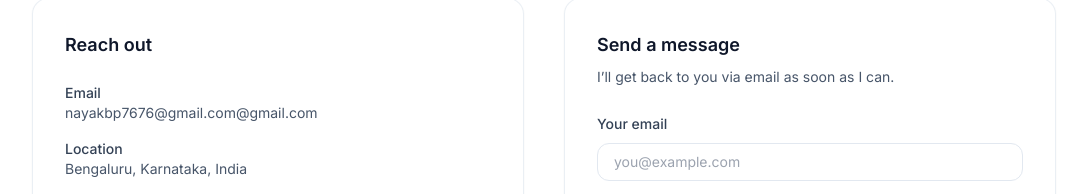
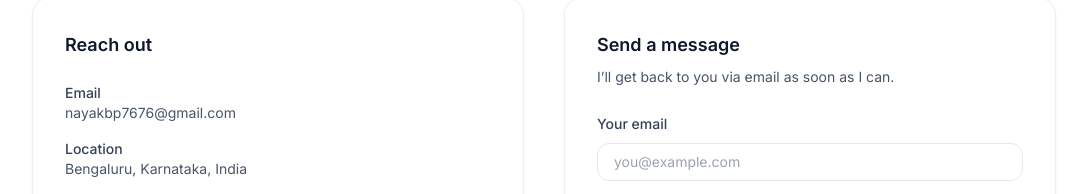
Before and after one commit to pavan-badavath/my-portfolio, a React (Vite) app: page / in a window 1280 px wide. Shown: the part 5211-5405 px from the top of the page, without its empty margins (96-1183 px from the left). Built offline with nearby package versions, Linux system fonts and the light colour scheme.

Commit message:
new today change

```diff
--- a/src/data/resume.ts
+++ b/src/data/resume.ts
@@ -48,7 +48,7 @@ export const resume: Resume = {
     'Frontend Developer with 4+ years of experience building scalable, high-performance web applications using React.js, Next.js, TypeScript, and Redux Toolkit. Proven ability to translate complex UI/UX designs into pixel-perfect, responsive interfaces and integrate RESTful APIs and GraphQL for seamless data-driven experiences. Experienced in leveraging AI-powered developer tools such as GitHub Copilot and Cursor AI, along with OpenAI API for LLM integration and prompt engineering to enhance development efficiency and build intelligent features. Skilled in performance optimization, micro-frontend architecture, and modern development practices, delivering robust and production-ready applications. Strong foundation in HTML5, CSS3, SASS, and JavaScript (ES6+), with hands-on experience in testing (Jest, React Testing Library), CI/CD pipelines, and Agile environments.',
   photo: profileImg,
   contact: {
-    email: 'nayakbp7676@gmail.com@gmail.com',
+    email: 'nayakbp7676@gmail.com',
     location: 'Bengaluru, Karnataka, India',
     github: 'https://github.com/pavan-badavath',
     linkedIn: 'https://linkedin.com/in/pavan-nayak-badavath-961a38372',
```
